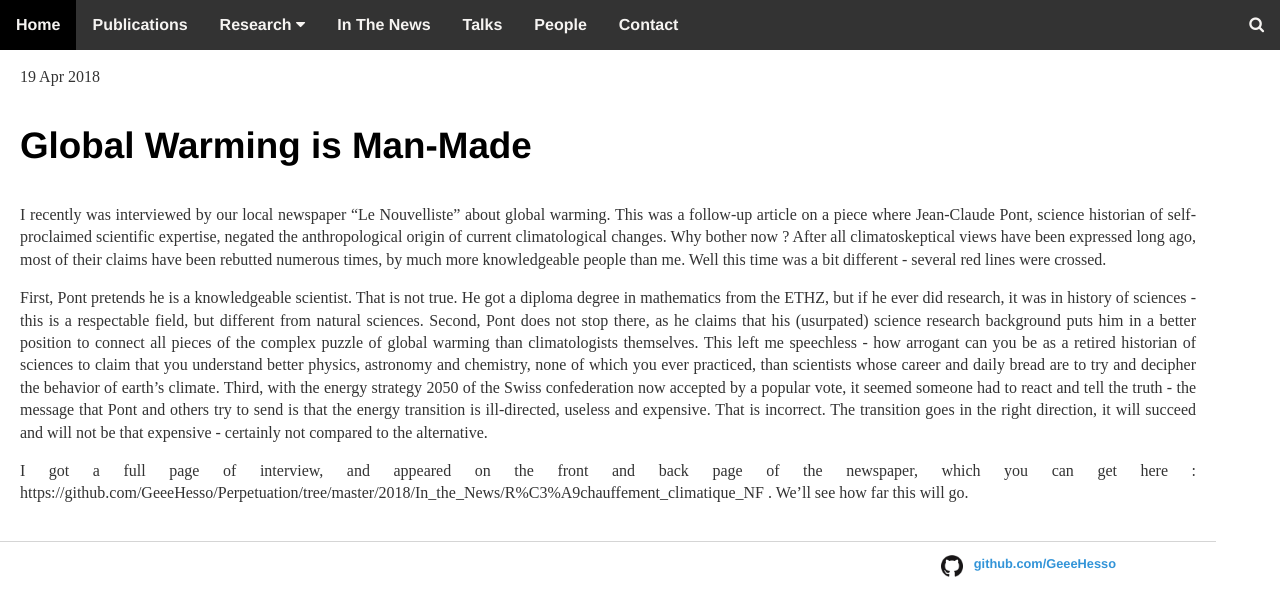
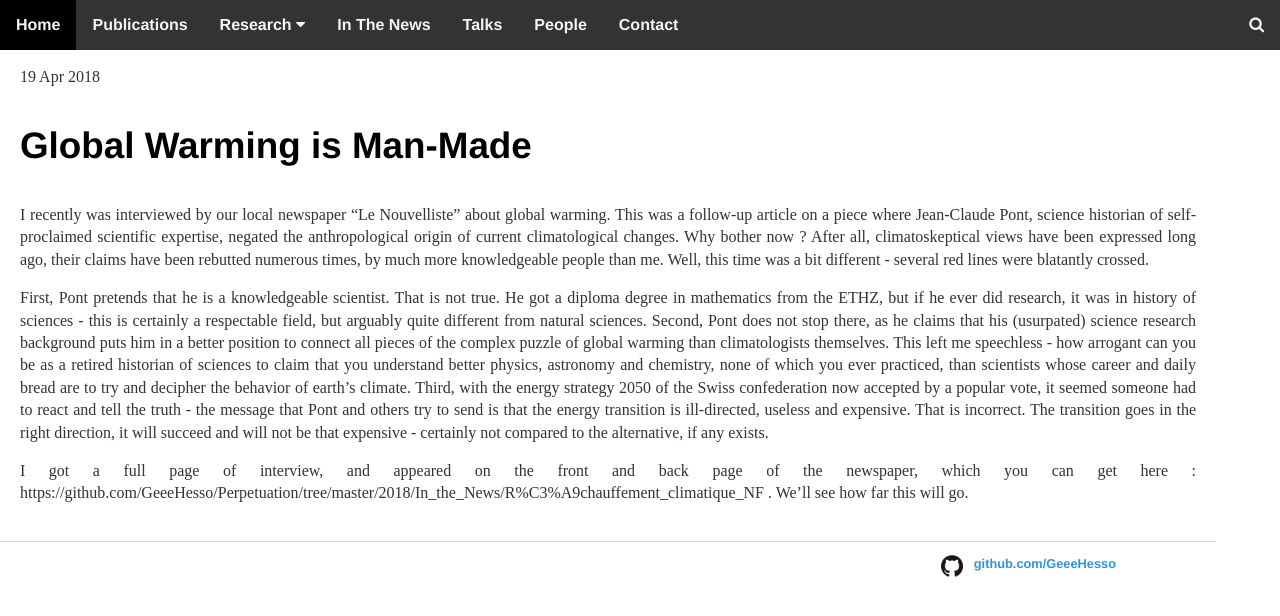
Before and after one commit to GeeeHesso/geeehesso.github.io, a Jekyll site: the page built from _posts/2018-05-09-GlobalWarming.md, in a window 1280 px wide. Shown: the top 616 px of the page. Built offline with Jekyll 4.4.1, drawn with Linux system fonts in a browser that asks for light colours.

Commit message:
uploaded blog

```diff
--- a/_posts/2018-05-09-GlobalWarming.md
+++ b/_posts/2018-05-09-GlobalWarming.md
@@ -6,9 +6,9 @@ date: 2018-04-19
 tags: global warming
 ---
 
-I recently was interviewed by our local newspaper "Le Nouvelliste" about global warming. This was a follow-up article on a piece where Jean-Claude Pont, science historian of self-proclaimed scientific expertise, negated the anthropological origin of current climatological changes. Why bother now ? After all climatoskeptical views have been expressed long ago, most of their claims have been rebutted numerous times, by much more knowledgeable people than me. Well this time was a bit different - several red lines were crossed.
+I recently was interviewed by our local newspaper "Le Nouvelliste" about global warming. This was a follow-up article on a piece where Jean-Claude Pont, science historian of self-proclaimed scientific expertise, negated the anthropological origin of current climatological changes. Why bother now ? After all, climatoskeptical views have been expressed long ago, their claims have been rebutted numerous times, by much more knowledgeable people than me. Well, this time was a bit different - several red lines were blatantly crossed.
 
-First, Pont pretends he is a knowledgeable scientist. That is not true. He got a diploma degree in mathematics from the ETHZ, but if he ever did research, it was in history of sciences - this is a respectable field, but different from natural sciences. Second, Pont does not stop there, as he claims that his (usurpated) science research background puts him in a better position to connect all pieces of the complex puzzle of global warming than climatologists themselves. This left me speechless - how arrogant can you be as a retired historian of sciences to claim that you understand better physics, astronomy and chemistry, none of which you ever practiced, than scientists whose career and daily bread are to try and decipher the behavior of earth's climate. Third, with the energy strategy 2050 of the Swiss confederation now accepted by a popular vote, it seemed someone had to react and tell the truth - the message that Pont and others try to send is that the energy transition is ill-directed, useless and expensive. That is incorrect. The transition goes in the right direction, it will succeed and will not be that expensive - certainly not compared to the alternative.
+First, Pont pretends that he is a knowledgeable scientist. That is not true. He got a diploma degree in mathematics from the ETHZ, but if he ever did research, it was in history of sciences - this is certainly a respectable field, but arguably quite different from natural sciences. Second, Pont does not stop there, as he claims that his (usurpated) science research background puts him in a better position to connect all pieces of the complex puzzle of global warming than climatologists themselves. This left me speechless - how arrogant can you be as a retired historian of sciences to claim that you understand better physics, astronomy and chemistry, none of which you ever practiced, than scientists whose career and daily bread are to try and decipher the behavior of earth's climate. Third, with the energy strategy 2050 of the Swiss confederation now accepted by a popular vote, it seemed someone had to react and tell the truth - the message that Pont and others try to send is that the energy transition is ill-directed, useless and expensive. That is incorrect. The transition goes in the right direction, it will succeed and will not be that expensive - certainly not compared to  the alternative, if any exists.
 
 I got a full page of interview, and appeared on the front and back page of the newspaper, which you can get here : https://github.com/GeeeHesso/Perpetuation/tree/master/2018/In_the_News/R%C3%A9chauffement_climatique_NF .
 We'll see how far this will go.
```
